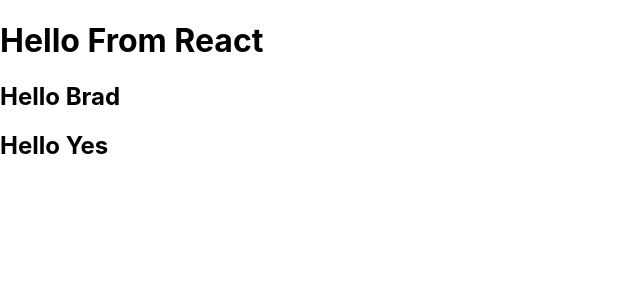
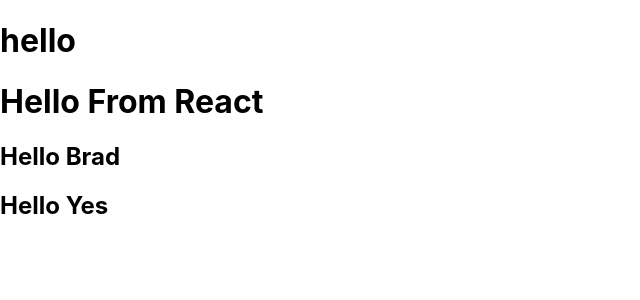
Before and after one commit to MonikaSzucs/react-task-tracker, a React (Create React App) app: page / in a window 1280 px wide. Shown: the top 300 px of the page, without its empty margins (0-640 px from the left). Built offline with nearby package versions, Linux system fonts and the light colour scheme.

Commit message:
Started to set up Apps and header area

```diff
--- a/src/App.js
+++ b/src/App.js
@@ -1,9 +1,10 @@
-
+import Header from './components/Header'
 function App() {
   const name = 'Brad'
   const x = true
   return (
     <div className='container'>
+      <Header title={"hello"}/>
       <h1>Hello From React</h1>
       <h2>Hello {name}</h2>
       <h2>Hello {x ? "Yes" : "No"}</h2>
--- /dev/null
+++ b/src/components/Header.js
@@ -0,0 +1,34 @@
+// import React from 'react'
+import PropTypes from 'prop-types'
+
+const Header = ({ title }) => {
+    return (
+        <header>
+            <h1>{title}</h1>
+        </header>
+    )
+}
+
+// const Header = (props) => {
+//     return (
+//         <header>
+//             <h1>{props.title}</h1>
+//         </header>
+//     )
+// }
+
+Header.defaultProps ={
+    title: 'Task Tracker',
+}
+
+// class App extends React.Component {
+//     render() {
+//         return <h1>Hello from a class</h1>
+//     }
+// }
+
+Header.propTypes = {
+    title:PropTypes.string.isRequired,
+}
+
+export default Header
```
